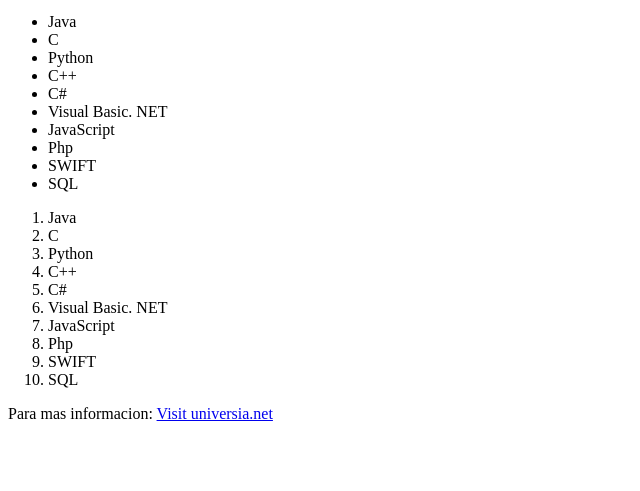
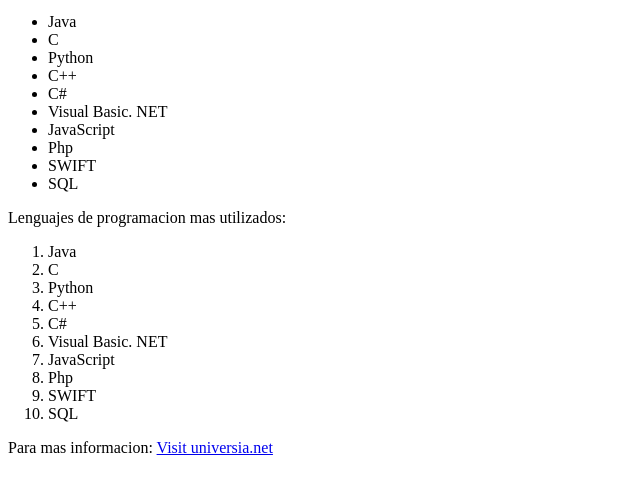
Before and after one commit to marlenecerda/marlenecerda.github.io, a plain HTML site: page index.html in a window 1280 px wide. Shown: the part 303-794 px from the top of the page, without its empty margins (0-640 px from the left). Drawn offline with Linux system fonts and the light colour scheme.

Commit message:
Update index.html

```diff
--- a/index.html
+++ b/index.html
@@ -25,7 +25,7 @@
         <li>SWIFT</li>
         <li>SQL</li>
     </ul>
-
+    <p>Lenguajes de programacion mas utilizados:</p>
     <ol>
         <li>Java</li>
         <li>C</li>
```
